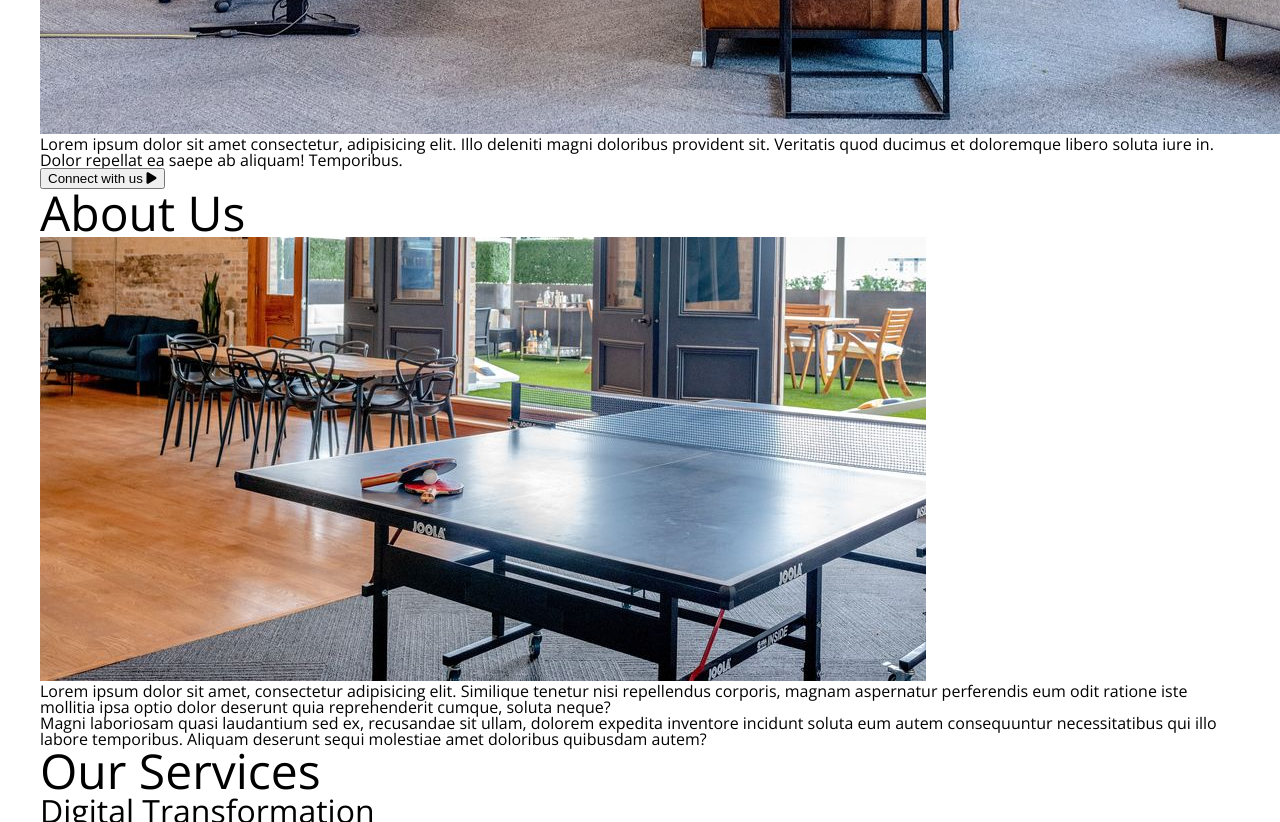
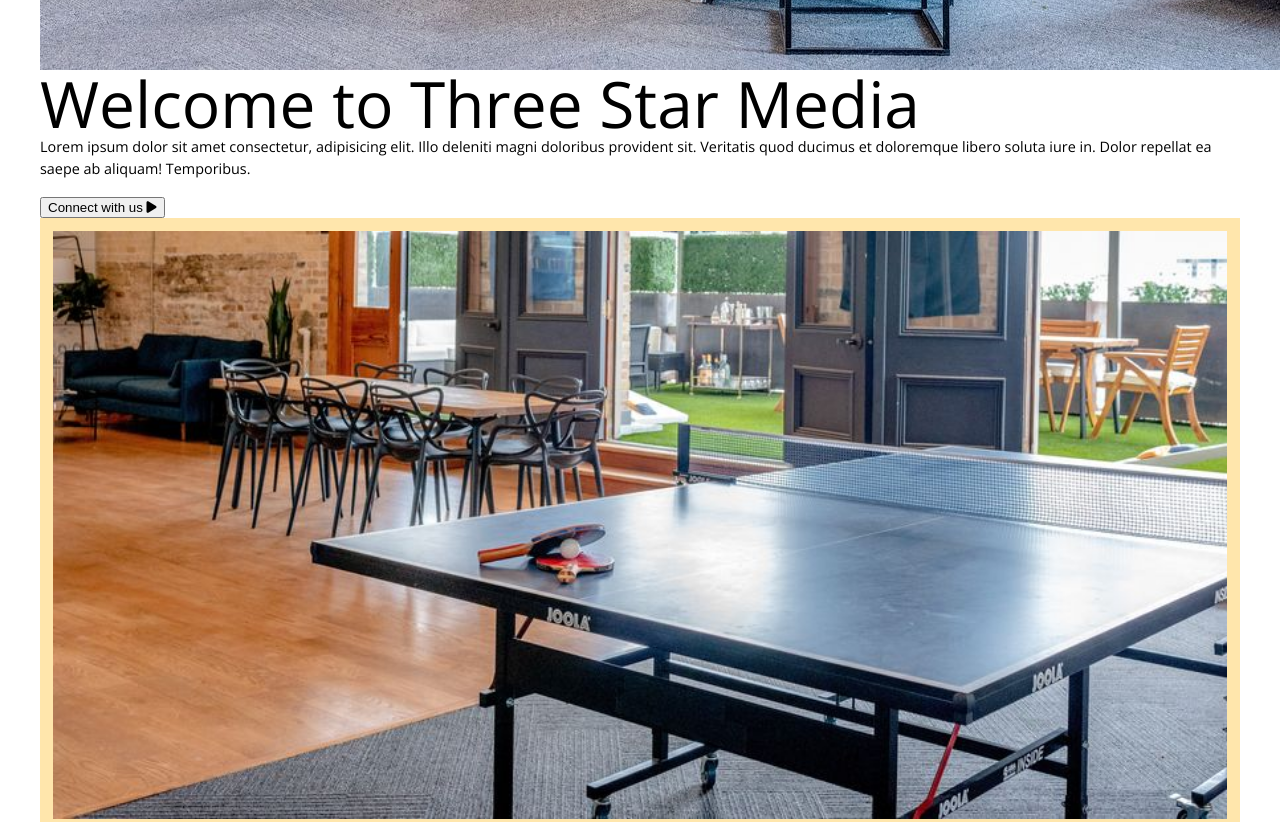
Before and after one commit to wong0385/wong0385.github.io, a plain HTML site: page final-project/index.html in a window 1280 px wide. Shown: the part 1460-2282 px from the top of the page. Drawn offline with nearby package versions, Linux system fonts and the light colour scheme.

Commit message:
Edits about section

```diff
--- a/final-project/css/main.css
+++ b/final-project/css/main.css
@@ -6,6 +6,7 @@ body {
 .container {
     max-width: 1200px;
     margin: 0 auto;
+    /* padding: 13px; */
 }
 
 h1 {
@@ -14,10 +15,18 @@ h1 {
 
 h2 {
     font-size: 3rem;
+    font-weight: bold;
+    margin: 2rem 0 2rem 0;
 }
 
 h3 {
     font-size: 2rem;
+}
+
+p {
+    font-size: 0.9rem;
+    line-height: 1.4rem;
+    margin-bottom: 1rem;
 }
 
 /* arrange using flexbox with equal space in between each item */
@@ -65,6 +74,16 @@ header form {
     display: flex;
 }
 
+/* float image on the left with bleeding background */
+.about {
+    background-color: #ffe6ac;
+    padding: 13px;
+}
+
+.about img {
+    width: 100%;
+}
+
 /* footer with smaller font size and margin on the top */
 footer {
     background-color: #222;
--- a/final-project/index.html
+++ b/final-project/index.html
@@ -41,16 +41,16 @@
             <!-- contain h1 & p & button in a box with transparency and float on the top of image -->
             <!-- adjust image into full width of the container -->
             <section class="intro">
+                <img src="images/main-banner.jpg" alt="image of our office">
                 <h1>Welcome to Three Star Media</h1>
-                <img src="images/main-banner.jpg" alt="image of our office">
                 <p>Lorem ipsum dolor sit amet consectetur, adipisicing elit. Illo deleniti magni doloribus provident sit. Veritatis quod ducimus et doloremque libero soluta iure in. Dolor repellat ea saepe ab aliquam! Temporibus.</p>
                 <button type="button">Connect with us <i class="fa-solid fa-play"></i> </button>
             </section>
 
             <!-- float image on the left with bleeding background -->
             <section class="about">
+                <img src="images/about-us.jpg" alt="image of our office">
                 <h2>About Us</h2>
-                <img src="images/about-us.jpg" alt="image of our office">
                 <p>Lorem ipsum dolor sit amet, consectetur adipisicing elit. Similique tenetur nisi repellendus corporis, magnam aspernatur perferendis eum odit ratione iste mollitia ipsa optio dolor deserunt quia reprehenderit cumque, soluta neque?</p>
                 <p>Magni laboriosam quasi laudantium sed ex, recusandae sit ullam, dolorem expedita inventore incidunt soluta eum autem consequuntur necessitatibus qui illo labore temporibus. Aliquam deserunt sequi molestiae amet doloribus quibusdam autem?</p>
             </section>
```
